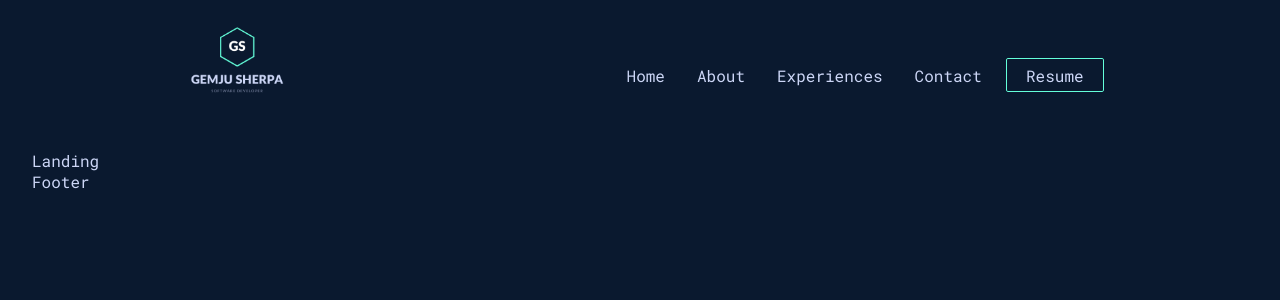
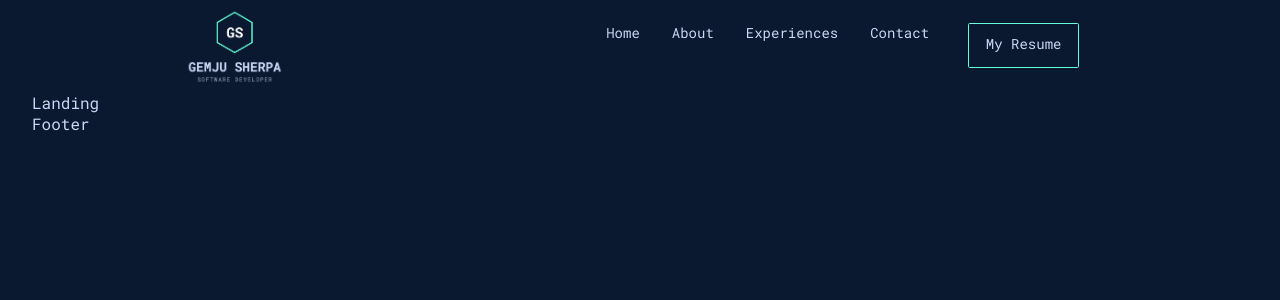
Before and after one commit to GemjuSherpa/my-portfolio, a React (Create React App) app: page / in a window 1280 px wide. Shown: the top 300 px of the page. Built offline with nearby package versions, Linux system fonts and the light colour scheme.

Commit message:
Nav responsiveness added

```diff
--- a/src/App.scss
+++ b/src/App.scss
@@ -5,6 +5,7 @@
     padding: 0;
     box-sizing: border-box;
     font-family: $roboto-mono;
+    font-weight: 200;
     color: $primary-font-color;
 }
 
@@ -16,6 +17,10 @@ a {
     text-decoration: none;
 }
 
+li {
+    list-style: none;
+}
+
 .App {
     margin: 0 2rem;
 }
--- a/src/components/header/Navbar.js
+++ b/src/components/header/Navbar.js
@@ -1,12 +1,13 @@
 import React from 'react'
 import { Link } from 'react-router-dom';
-import logo from "../../images/logo.png";
+import logo from "../../images/logo1.png";
 
 import "./Navbar.scss";
 
 const Navbar = () => {
   return (
-    <div className="header">
+    <nav className="header">
+      {/* Logo */}
       <div className="logo">
         <Link to="/">
           <img src={logo} alt="logo" />
@@ -14,8 +15,11 @@ const Navbar = () => {
       </div>
 
       {/* nav links */}
-      <div className="nav-items">
-        <ul className="nav-list">
+      <ul className="nav-items">
+        {/* For toggle */}
+        <input type="checkbox" id="checkbox_toggle" />
+        <label for="checkbox_toggle" className="hamburger">&#9776;</label>
+        <div className="nav-list">
           <Link to="/">
             <li className="active">Home</li>
           </Link>
@@ -28,12 +32,36 @@ const Navbar = () => {
           <Link to="/contact">
             <li>Contact</li>
           </Link>
-        </ul>
 
-        {/* resume button */}
-        <a href="#" className="resume">Resume</a>
-      </div>
-    </div>
+          {/* resume button */}
+          <li>
+            <a href="#" className="btn">My Resume</a>
+          </li>
+
+        </div>
+
+
+      </ul>
+    </nav>
+
+    // <nav class="navbar">
+    //   {/* <!-- LOGO --> */}
+    //   <div class="logo">MUO</div>
+    //   {/* <!-- NAVIGATION MENU --> */}
+    //   <ul class="nav-links">
+    //     {/* <!-- USING CHECKBOX HACK --> */}
+    //     <input type="checkbox" id="checkbox_toggle" />
+    //     <label for="checkbox_toggle" class="hamburger">&#9776;</label>
+    //     {/* <!-- NAVIGATION MENUS --> */}
+    //     <div class="menu">
+    //       <li><a href="/">Home</a></li>
+    //       <li><a href="/">About</a></li>
+    //       <li><a href="/">Pricing</a></li>
+    //       <li><a href="/">Contact</a></li>
+    //     </div>
+    //   </ul>
+    // </nav>
+
   )
 }
 
--- a/src/components/header/Navbar.scss
+++ b/src/components/header/Navbar.scss
@@ -1,4 +1,5 @@
 @import "../../utilities/common.scss";
+@import "../../utilities/helper.scss";
 
 .header {
     display: flex;
@@ -8,53 +9,101 @@
 }
 
 .logo {
-    margin-top: -1.5rem;
-    margin-left: -1.5rem;
+    margin-top: .5rem;
 
     img{
-        width: 170px;
+        width: 100px;
         height: 100%;
     }
 }
 
-.nav-items {
+.nav-list {
     display: flex;
-    justify-content: space-between;
+    font-size: 14px;
 
-    ul{
-        display: flex;
-        justify-content: space-between;
-        align-items: center;
+    li {
+        margin: 0rem 1rem 0 1rem;
+        color: $primary-font-color;
+        text-align: center;
 
-        li{
-            list-style: none;
-            margin: 0rem 1rem 0 1rem;
-            color: $primary-font-color;
+        &:hover,
+        &:focus {
+            color: $secondary;
+        }
+    }
+}
 
-            &:hover,
-            &:focus {
-                color: $secondary;
-            }
+/*RESPONSIVE NAVBAR MENU STARTS*/
+input[type=checkbox] {
+    display: none;
+}
+
+/*HAMBURGER MENU*/
+.hamburger {
+    display: none;
+    font-size: 32px;
+    user-select: none;
+}
+
+/* APPLYING MEDIA QUERIES */
+@media (max-width: 768px) {
+    .logo {
+        margin-top: 1rem;
+
+        img {
+            width: 75px;
+            height: 100%;
         }
     }
 
-    // Button styles
-    .resume {
-        display: inline-block;
-        padding: 0.35em 1.2em;
-        margin-left: .5em;
-        border: 0.1em solid $secondary;
-        border-radius: 0.12em;
-        box-sizing: border-box;
-        font-family: $roboto-mono;
-        font-weight: 400;
-        color: $primary-font-color;
-        background-color: $primary;
+    .nav-list {
+        display: none;
+        position: absolute;
+        background-color: rgba($color: $primary, $alpha: 0.8);
+        right: 0;
+        left: 0;
         text-align: center;
-        transition: all 0.2s;
+        margin: 2rem 0;
+
+        li {
+            padding: 0.5rem;
+        }
+
+        li:hover {
+            display: inline-block;
+            color: $secondary;
+            transition: 0.3s ease;
+        }
+
     }
 
-    .resume:hover {
-        color: $secondary;
+    input[type=checkbox]:checked~.nav-list {
+        display: block;
+    }
+
+    .hamburger {
+        display: block;
     }
 }
+
+// .nav-items {
+//     display: flex;
+//     justify-content: space-between;
+
+//     ul{
+//         display: flex;
+//         justify-content: space-between;
+//         align-items: center;
+
+//         li{
+//             list-style: none;
+//             margin: 0rem 1rem 0 1rem;
+//             color: $primary-font-color;
+
+//             &:hover,
+//             &:focus {
+//                 color: $secondary;
+//             }
+//         }
+//     }
+// }
--- /dev/null
+++ b/src/utilities/helper.scss
@@ -0,0 +1,20 @@
+
+ // Button styles
+ .btn {
+     display: inline-block;
+     padding: 0.7em 1.2em 1em 1.2em;
+     margin-left: .5em;
+     border: 0.1em solid $secondary;
+     border-radius: 0.12em;
+     box-sizing: border-box;
+     font-family: $roboto-mono;
+     font-weight: 300;
+     color: $primary-font-color;
+     background-color: $primary;
+     text-align: center;
+     transition: all 0.2s;
+ }
+
+ .btn:hover {
+     color: $secondary;
+ }
```
Also changed, not shown: src/images/logo1.png (added).
